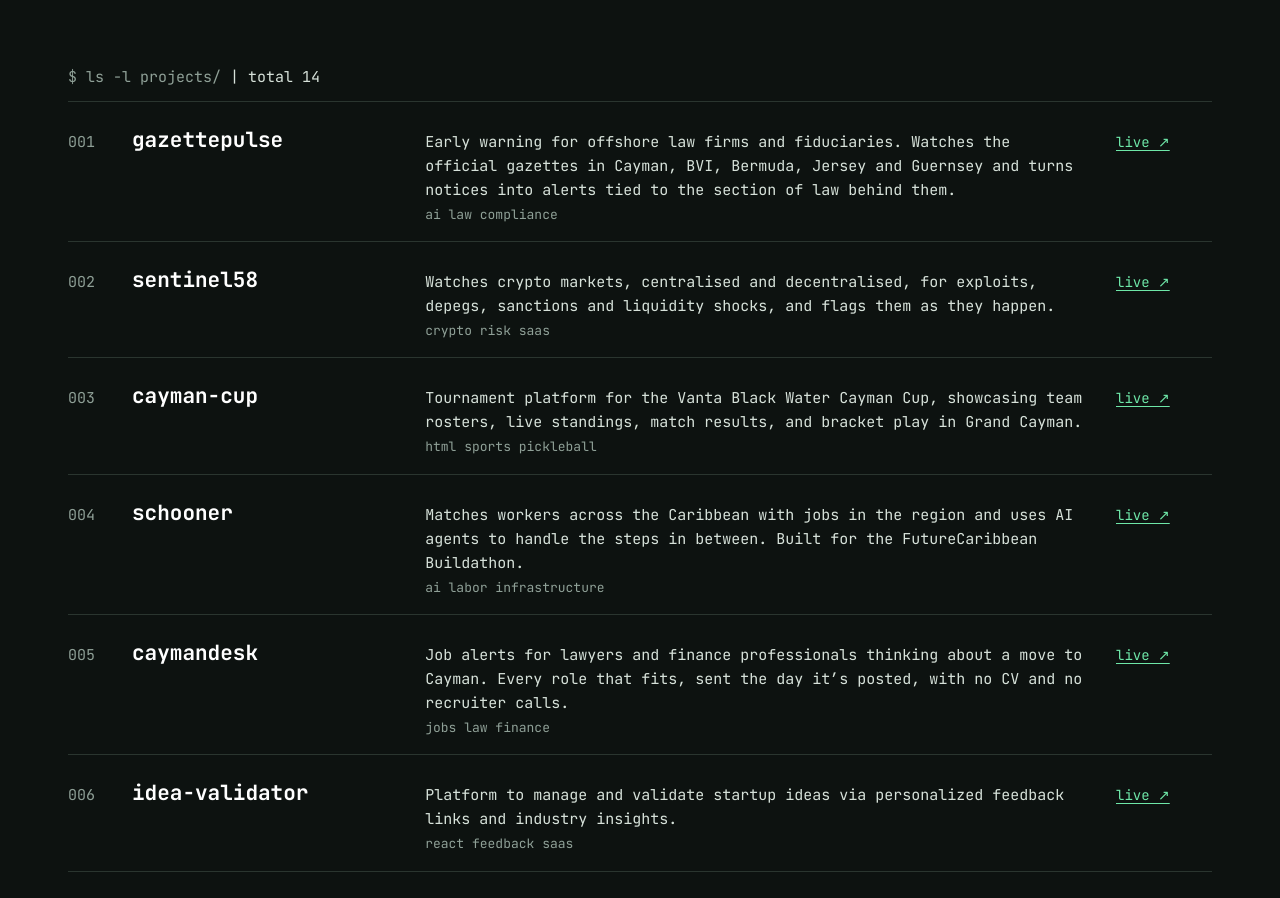
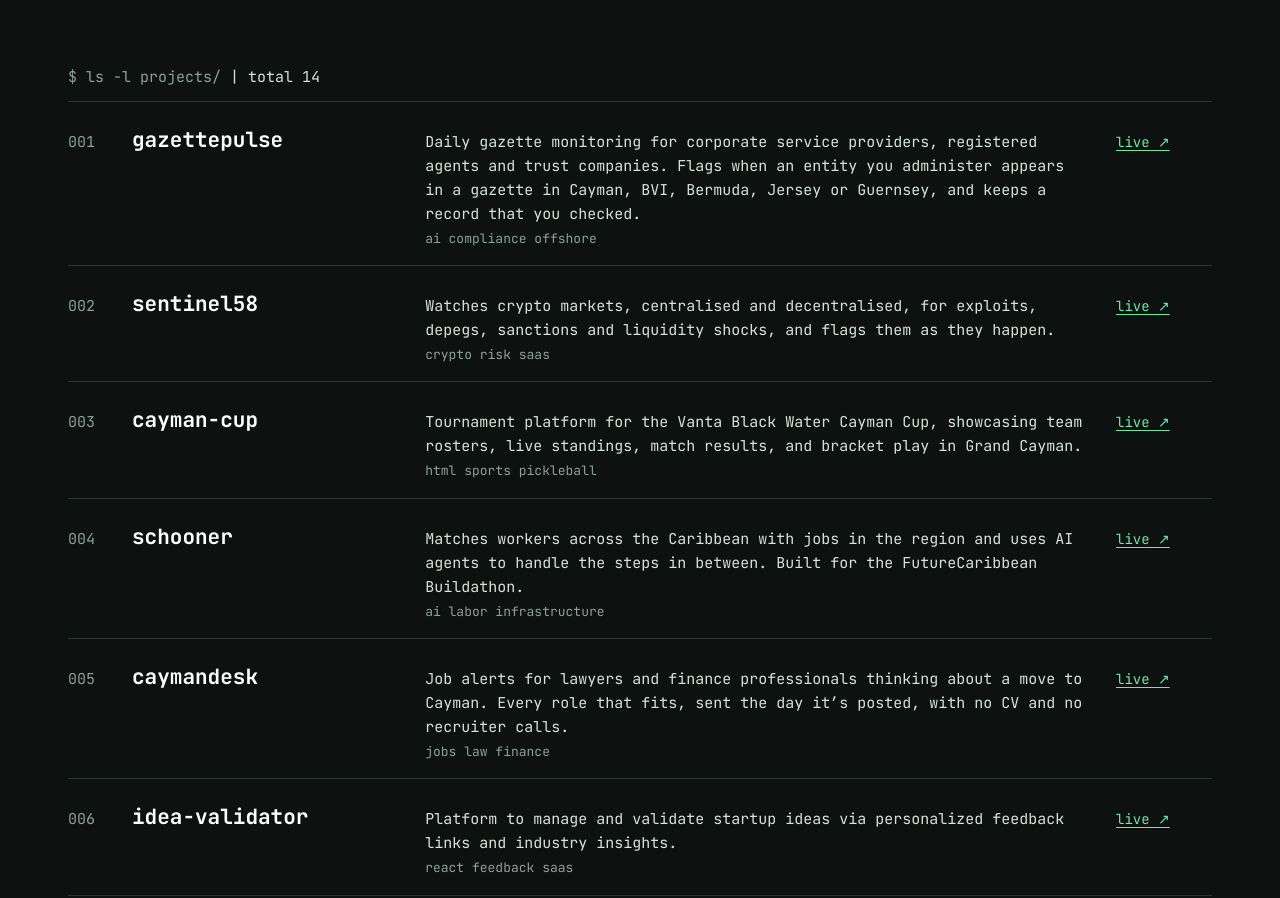
Before and after one commit to dcimring/daniel-cimring-portfolio, a React (Vite) app: page / in a window 1280 px wide. Shown: the part 920-1818 px from the top of the page. Built offline with nearby package versions, Linux system fonts and the light colour scheme.

Commit message:
feat: update GazettePulse copy to match new positioning
Co-Authored-By: Claude Opus 5.5 <noreply@anthropic.com>

```diff
--- a/src/data/projects.ts
+++ b/src/data/projects.ts
@@ -4,13 +4,13 @@ export const projects: Project[] = [
   {
     title: "GazettePulse",
     description:
-      "Early warning for offshore law firms and fiduciaries. Watches the official gazettes in Cayman, BVI, Bermuda, Jersey and Guernsey and turns notices into alerts tied to the section of law behind them.",
+      "Daily gazette monitoring for corporate service providers, registered agents and trust companies. Flags when an entity you administer appears in a gazette in Cayman, BVI, Bermuda, Jersey or Guernsey, and keeps a record that you checked.",
     href: "https://gazettepulse.com",
-    tags: ["AI", "Law", "Compliance"],
+    tags: ["AI", "Compliance", "Offshore"],
     details: [
-      "There are three parts to it. An insolvency radar flags liquidations, winding-up petitions and creditor meetings when they’re gazetted, matched against a firm’s clients and counterparties. An IP watch checks new marks against a client’s brands and dates each opposition window. Market analytics show which firms are taking liquidator appointments and where registrations are moving, starting with Cayman and BVI.",
-      "Every alert cites the gazette or register it came from and links to the controlling section in the regulatory library, which holds more than 5,000 Acts, Regulations, Rules and guidance documents.",
-      "It’s in private pilot now, with a handful of firms per jurisdiction. The regulatory library is already live.",
+      "Every day it checks the official gazettes and registry notices in all five jurisdictions against a firm’s entity portfolio. It covers liquidations and winding-up petitions, strike-offs and restorations, appointments and name changes, and trade mark notices in the IP gazette, with the opposition window for each.",
+      "Every check is logged, including the days when nothing turns up, and the log can be exported for a compliance file. Each alert cites the gazette issue it came from and links to the relevant section of law in a cross-linked library of Acts, Regulations, Rules and guidance notes.",
+      "Behind it is an index of more than 245,000 gazette notices, with the Cayman archive going back to 2005. It’s in private pilot now, with a handful of firms per jurisdiction.",
     ],
   },
   {
```
